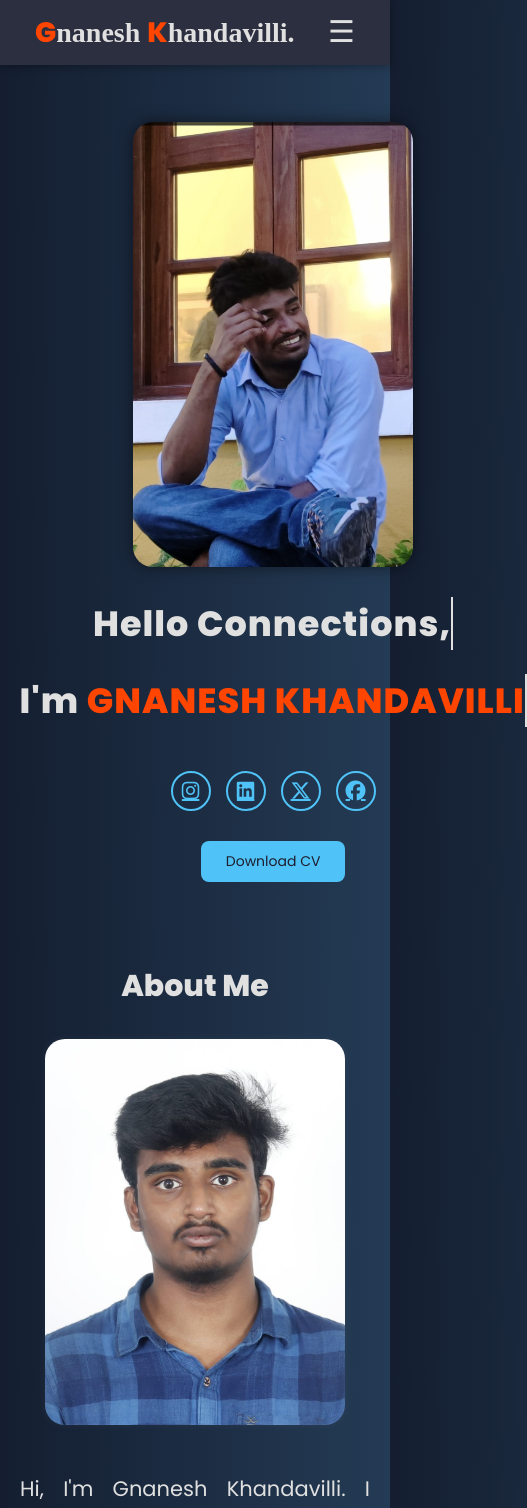
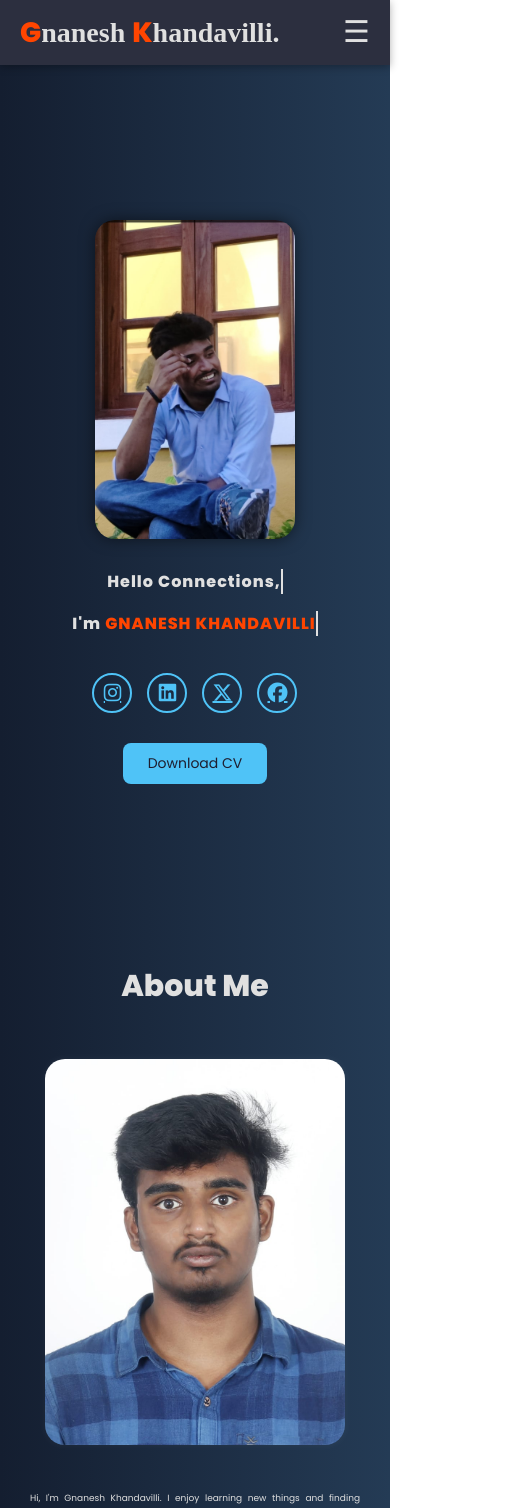
Before and after one commit to Gnanesh-12/myPortfolio, a React (Vite) app: page / in a window 390 px wide. Shown: the top 1508 px of the page, 527 px wide, since content can reach past the window. Built offline with nearby package versions, Linux system fonts and the light colour scheme.

Commit message:
Made website fully responsive and centered skills section

```diff
--- a/src/index.css
+++ b/src/index.css
@@ -853,10 +853,65 @@ footer {
 }
 
 /* ========== RESPONSIVE ========== */
-@media (max-width: 1500px) {
+@media (max-width: 1024px) {
+  .home-content {
+    flex-direction: column-reverse;
+    text-align: center;
+    padding: 2rem 1rem;
+  }
+
+  .about {
+    flex-direction: column;
+    text-align: center;
+    padding: 2rem 1rem;
+  }
+
+  .image-container img {
+    max-width: 250px;
+  }
+
+  .education-box {
+    flex-direction: column;
+    gap: 1.5rem;
+  }
+  .education-box div {
+    width: 95%;
+  }
+
+  .skillstype {
+    flex-direction: column;
+    align-items: center;
+  }
+  .skill-box {
+    flex-direction: row;
+    flex-wrap: wrap;
+    justify-content: center;
+    gap: 1rem;
+  }
+
+  .certificate-card {
+    width: 80%;
+  }
+
+  .footer-container {
+    flex-direction: column;
+    align-items: center;
+    text-align: center;
+  }
+}
+
+/* ===== Small Screens (Mobiles) ===== */
+@media (max-width: 768px) {
+  header {
+    flex-direction: row;
+    justify-content: space-between;
+    padding: 1rem 2rem;
+  }
+
   .menu-toggle {
     display: block;
   }
+
   nav {
     display: none;
     position: absolute;
@@ -864,9 +919,9 @@ footer {
     right: 5%;
     flex-direction: column;
     background: var(--secondary-color);
-    padding: 2rem;
+    padding: 1.5rem;
     border-radius: 10px;
-    gap: 2rem;
+    gap: 1.5rem;
     box-shadow: 0 0 15px rgba(0, 0, 0, 0.2);
   }
   nav.active {
@@ -874,48 +929,47 @@ footer {
     align-items: center;
     text-align: center;
   }
-  .home-content {
-    flex-direction: column-reverse;
-    text-align: center;
-  }
-  .about {
-    flex-direction: column;
-  }
-  .education-box {
-    flex-direction: column;
-  }
-  .education-box div {
-    width: 90%;
-  }
+
   .image-container img {
-    max-width: 280px;
-  }
-  .skills-container {
-    padding: 2rem 1rem;
-  }
-  .skillstype {
-    flex-direction: column;
-    align-items: center;
-  }
-  .skill-box {
-    flex-direction: row;
-    gap: 2rem;
-  }
-  .certificate-card {
-    width: 90%;
+    max-width: 200px;
   }
 
-  .footer-container {
-    flex-direction: column;
-    align-items: center;
-    text-align: center;
+  .certificate-card {
+    width: 95%;
   }
 
   .footer-column {
-    margin: 20px 0;
+    margin: 10px 0;
+  }
+}
+
+/* ===== Extra Small Screens (Small mobiles) ===== */
+@media (max-width: 480px) {
+  .home-content h1 {
+    font-size: 1.6rem;
+  }
+  .home-content p {
+    font-size: 0.9rem;
   }
 
-  .social-icons {
-    justify-content: center;
+  .about p {
+    font-size: 0.9rem;
+  }
+
+  .skills-container {
+    padding: 1rem;
+  }
+
+  .skill-box {
+    flex-direction: column;
+    gap: 0.5rem;
+  }
+
+  .certificate-card {
+    width: 100%;
+  }
+
+  footer {
+    padding: 1rem;
   }
 }
```
